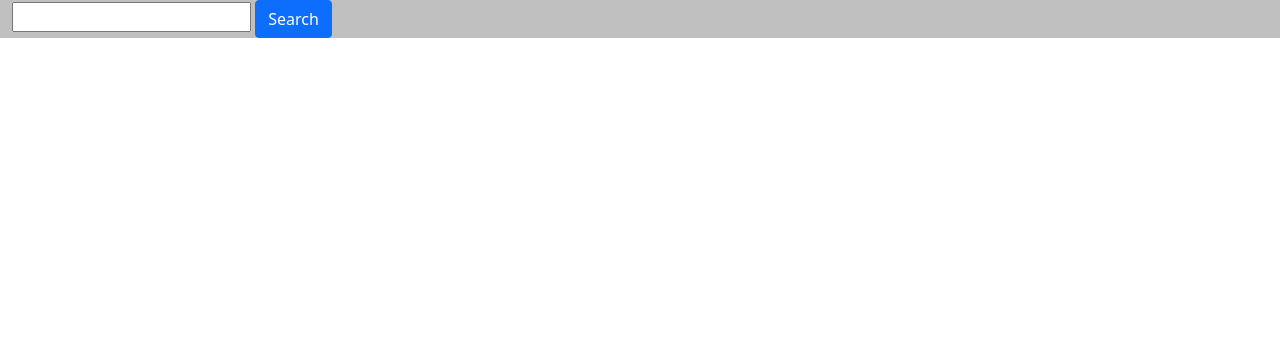
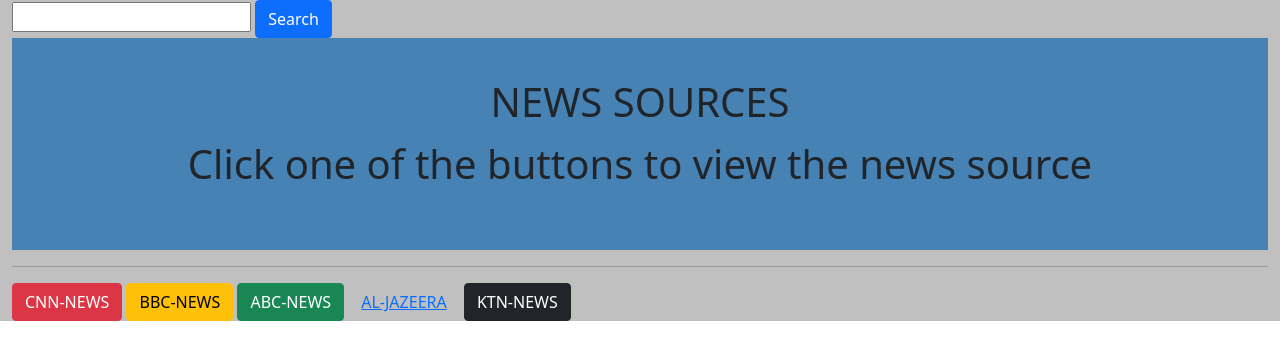
Before and after one commit to Cian747/new-app, a Flask app: template app/templates/search-news.html in a window 1280 px wide. Shown: the part 56-416 px from the top of the page. Run offline with Flask 2, Linux system fonts and the light colour scheme; the template is opened without the code that fills it, so the values that code supplies are empty.

Commit message:
creating routing and display for the sources page

```diff
--- a/app/config.py
+++ b/app/config.py
@@ -2,9 +2,10 @@
     '''
     General configuration parent class
     '''
-    NEWS_API_BASE_URL = 'https://newsapi.org/v2/everything?q={}&apiKey={}'
+    NEWS_API_SEARCH_URL = 'https://newsapi.org/v2/everything?q={}&apiKey={}'
     NEWS_API_SOURCE_URL = 'https://newsapi.org/v2/top-headlines?country=us&apiKey={}'
     NEWS_API_CATEGORY_URL = 'https://newsapi.org/v2/top-headlines/sources?category={}&apiKey={}'
+    NEWS_API_CHANNEL_URL = 'https://newsapi.org/v2/top-headlines?sources={}&apiKey={}'
 
     # https://newsapi.org/v2/top-headlines?country=us&apiKey=b9cac6e7bd5b4295aca46e319913d53b
     # https://newsapi.org/v2/top-headlines/sources?category=entertainementapiKey=b9cac6e7bd5b4295aca46e319913d53b'
--- a/app/static/css/search.css
+++ b/app/static/css/search.css
@@ -2,3 +2,16 @@
 
     background-color:silver;
 }
+
+.buttons{
+    align-items: center;
+    display:block
+}
+
+#greeting{
+    text-align: center;
+    padding: 40px;
+    background-color: steelblue;
+    font-size: 40px;
+    justify-content:center;
+}
--- a/app/templates/base.html
+++ b/app/templates/base.html
@@ -19,9 +19,10 @@
       {% endif %}
     </head>
   <body>
-
+    <!-- Styles blocks -->
     {% block styles %}
     {% endblock %}
+
      <!-- Navbar block -->
       {% block navbar %}
         {% include 'navbar.html' %}
--- a/app/templates/macros.html
+++ b/app/templates/macros.html
@@ -10,7 +10,7 @@
         <p class="card-text"> {{ news.author }}</p>
         <p class="card-text"></p>
         <a href="news.url"><button class="btn btn-link">click here for more</button></a>
-        <p>Published on<cite>{{ news.publishedAt }}</cite></p>
+        <p>Published on: <cite>{{ news.publishedAt }}</cite></p>
       </div>
     </div>
     {% endfor %}
@@ -20,7 +20,7 @@
   {% macro categoryList(type_list) %}
 
     {% for type in type_list or [] %}
-    <div class="card" style="width: 18rem;">
+    <div class="card" style="width: 18rem; margin: 2rem;">
       <div class="card-body">
         <h5 class="card-title">{{ type.name }}</h5>
         <h6 class="card-subtitle mb-2 text-muted">Country: {{ type.country }}</h6>
@@ -33,10 +33,3 @@
     {% endfor %}
 
   {% endmacro %}
-
-
-
-
-
-
-  <!-- urlToImage,title,station,description,author,url -->
--- a/app/templates/search-news.html
+++ b/app/templates/search-news.html
@@ -14,13 +14,27 @@
         <button class='btn btn-primary' type="submit">Search</button>
     </form>
 
+    <section id='greeting'>
+        <div class='container'>
+            <h1>NEWS SOURCES</h1>
+            <p>Click one of the buttons to view the news source</p>
+        </div>
+    </section>
+    <hr>
+    <div class="buttons">
+        <button type="button" class="btn btn-danger">CNN-NEWS</button>
+        <button type="button" class="btn btn-warning">BBC-NEWS</button>
+        <button type="button" class="btn btn-success">ABC-NEWS</button>
+        <button type="button" class="btn btn-link">AL-JAZEERA</button>
+        <button type="button" class="btn btn-dark">KTN-NEWS</button>
+    </div>
 
 
 <!-- sports -->
 <div class='row'>
     <div class="col">
         <!-- <h1>Sports News</h1> -->
-        {{ macro.categoryList(sport_news) }}
+        {{ macro.newsOfTheDay(general) }}
     </div>
 
     <!-- business -->
```
Also changed, not shown: app/request.py (+24 -2 lines), app/views.py (+10 -0 lines).
